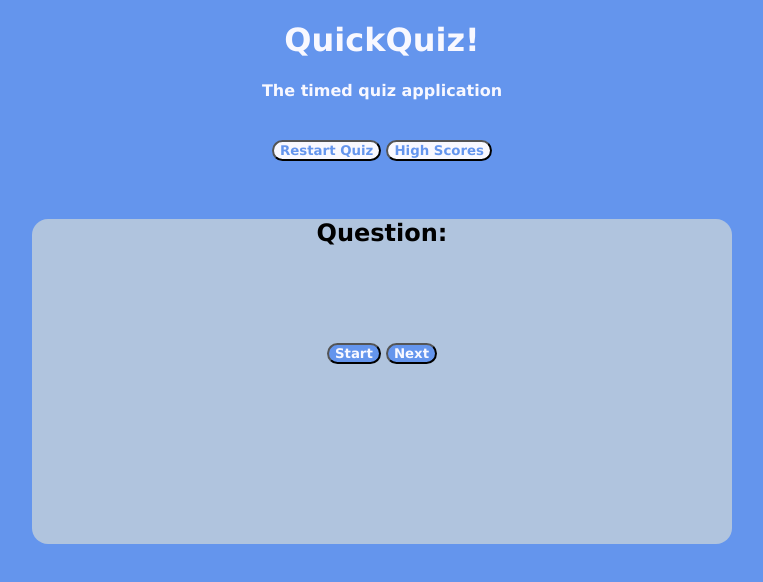
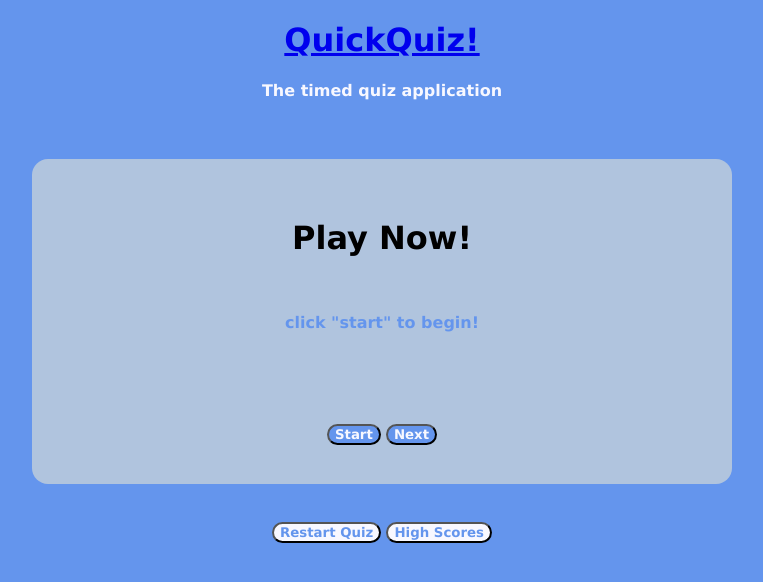
Before and after one commit to xRitchie91/QuickQuiz, a plain HTML site: page index.html in a window 1280 px wide. Shown: the whole page, without its empty margins (258-1021 px from the left). Drawn offline with Linux system fonts and the light colour scheme.

Commit message:
added link to header

```diff
--- a/index.html
+++ b/index.html
@@ -13,27 +13,24 @@
 </head>
 
 <header class="header">
-    <h1>QuickQuiz!</h1>
+    <h1><a href="index.html">QuickQuiz!</a></h1>
     <h4>The timed quiz application</h4><br>
-    <section class="buttons">
-        <div>
-            <button class="restart-quiz btn" id="restart-quiz btn">Restart Quiz</button>
-            <button class="high-scores btn" id="high-scores btn">High Scores</button>
-        </div>
-    </section><br><br>
+    <br>
 </header>
 
 <body>
     <!-- Timer -->
 <div class="timer" id="timer"></div>
 <div class = "container">
-    <div id="question-container" class="hide">
+    <div id="question-container" class="hide"><br><br>
       <div id="question">
-          <h2>Question:</h2><br><br>
-        </div>
+          <h1>Play Now!</h1><br>
+          <p>click "start" to begin!</p>
+          <p></p><br>
+        </div><br><br>
       <div id="select-buttons" class="btn-grid">
       </div>
-    </div><br><br>
+    </div><br>
 
     <!-- next button will remain hidden until needed, only start is visible -->
     <div class="controls">
@@ -43,4 +40,14 @@
    </div>
 </body>
 
+<footer class="footer">
+    <br><br>
+    <section class="buttons">
+        <div>
+            <button class="restart-quiz btn" id="restart-quiz btn">Restart Quiz</button>
+            <button class="high-scores btn" id="high-scores btn">High Scores</button>
+        </div>
+    </section>
+</footer>
+
 </html>
```
